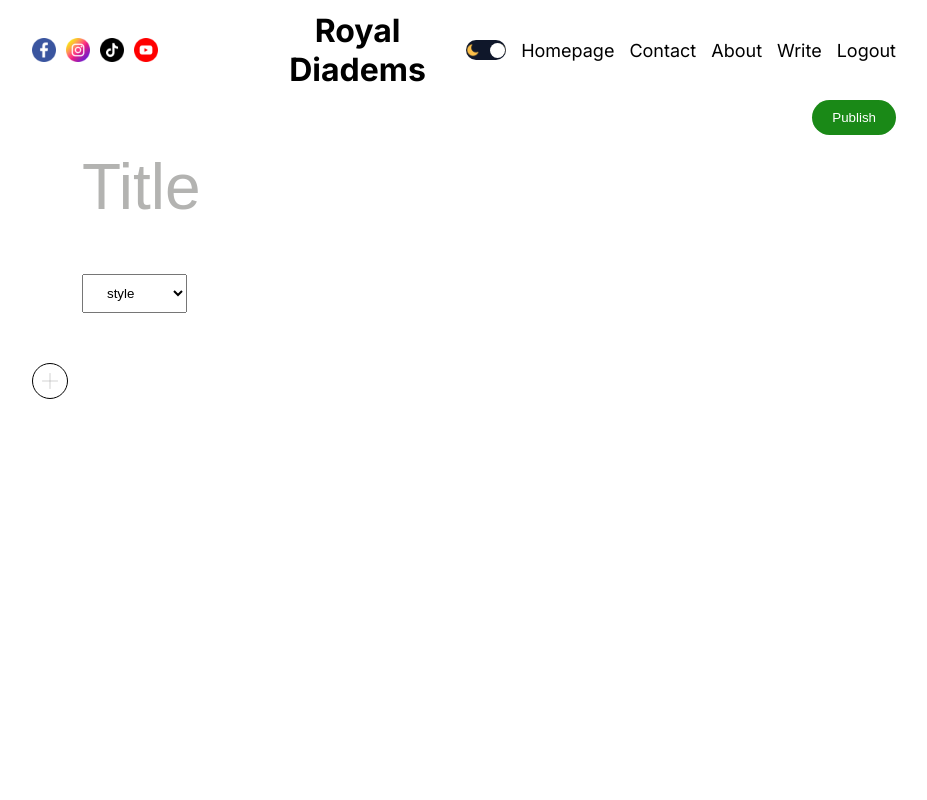
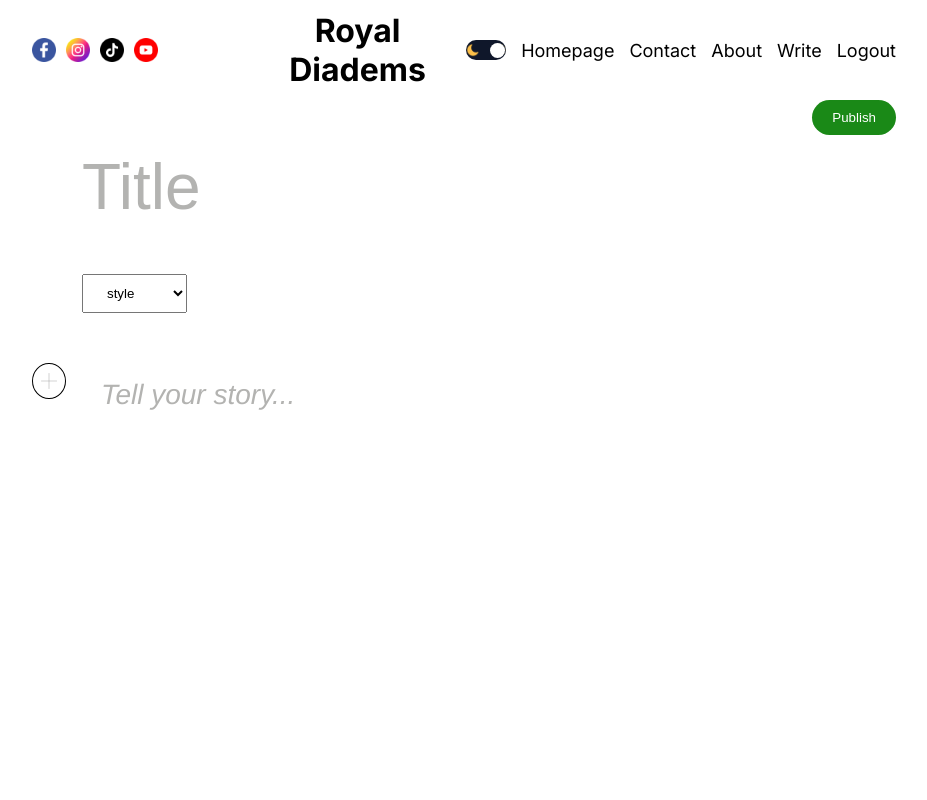
Before and after one commit to Pheon-Dev/royal-diadems, a Next.js app: page /write in a window 1280 px wide. Shown: the top 800 px of the page, without its empty margins (176-1103 px from the left). Built offline with nearby package versions, Linux system fonts and the light colour scheme; no server answers; sample sign-in values are in the browser's storage.

Commit message:
[!] react quill error

```diff
--- a/src/app/write/page.jsx
+++ b/src/app/write/page.jsx
@@ -1,8 +1,10 @@
 "use client";
 
+import dynamic from "next/dynamic";
 import Image from "next/image";
 import styles from "./writePage.module.css";
 import { useEffect, useState } from "react";
+import "react-quill/dist/quill.bubble.css";
 import { useRouter } from "next/navigation";
 import { useSession } from "next-auth/react";
 import {
@@ -12,6 +14,10 @@ import {
   getDownloadURL,
 } from "firebase/storage";
 import { app } from "@/utils/firebase";
+const ReactQuill = dynamic(import("react-quill"), {
+  ssr: false,
+  loading: () => <p>Loading ...</p>,
+});
 
 const WritePage = () => {
   const { status } = useSession();
@@ -137,6 +143,13 @@ const WritePage = () => {
             </button>
           </div>
         )}
+        <ReactQuill
+          className={styles.textArea}
+          theme="bubble"
+          value={value}
+          onChange={setValue}
+          placeholder="Tell your story..."
+        />
       </div>
       <button className={styles.publish} onClick={handleSubmit}>
         Publish
```
